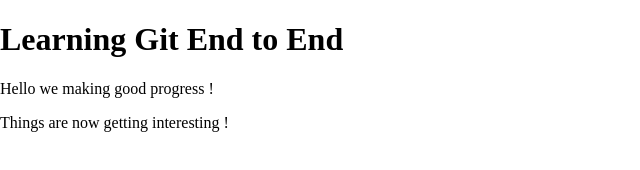
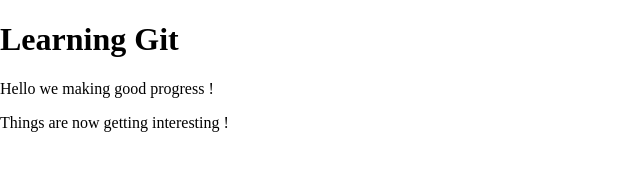
Before and after one commit to Bazinga24/learning_git, a plain HTML site: page index.html in a window 1280 px wide. Shown: the whole page, without its empty margins (0-640 px from the left). Drawn offline with Linux system fonts and the light colour scheme.

Commit message:
changed to learning git

```diff
--- a/index.html
+++ b/index.html
@@ -7,7 +7,7 @@
     <title>Learning Git !</title>
 </head>
 <body>
-    <h1>Learning Git End to End </h1>
+    <h1>Learning Git </h1>
     <p>Hello we making good progress !</p>
     <p>Things are now getting interesting !</p>
 </body>
```
